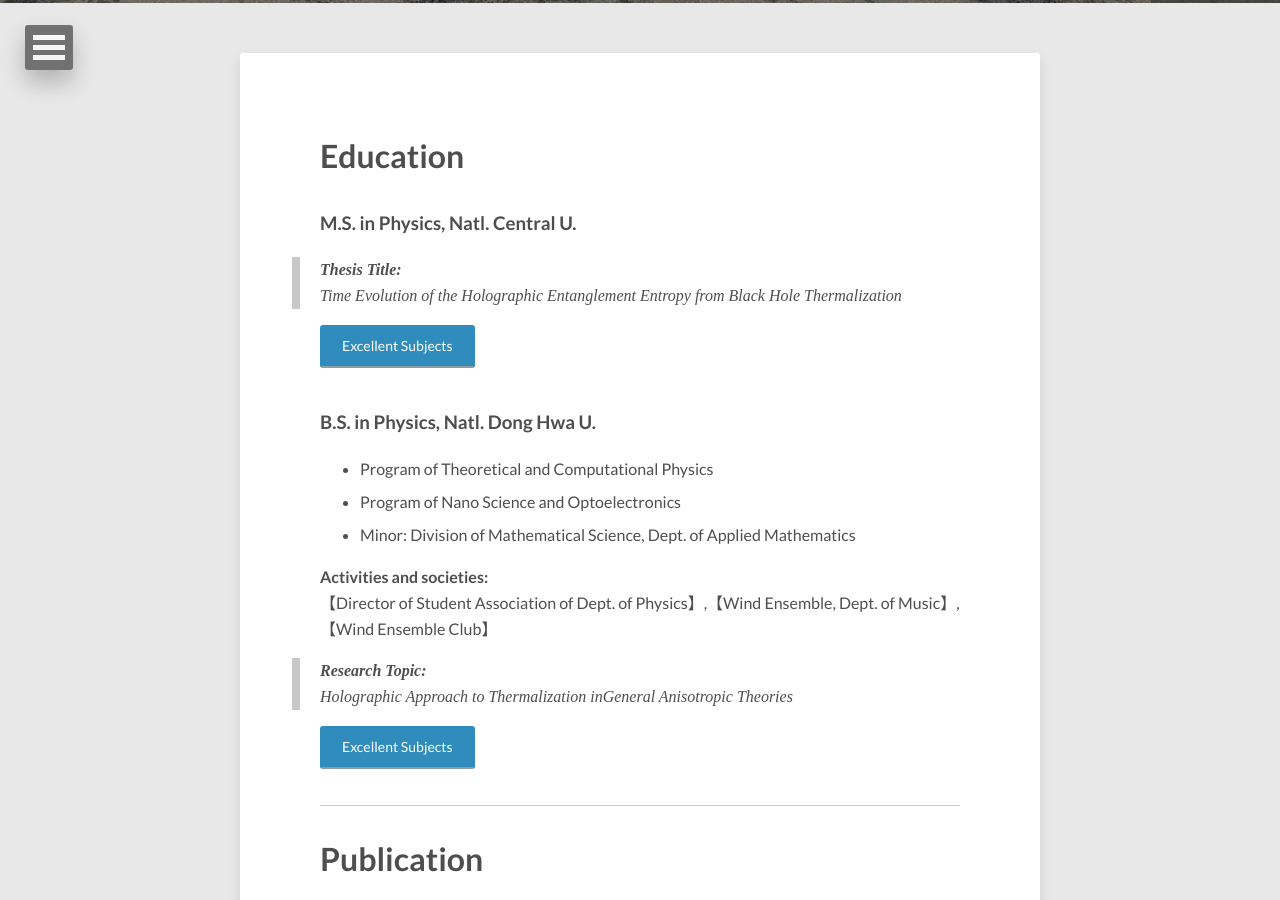
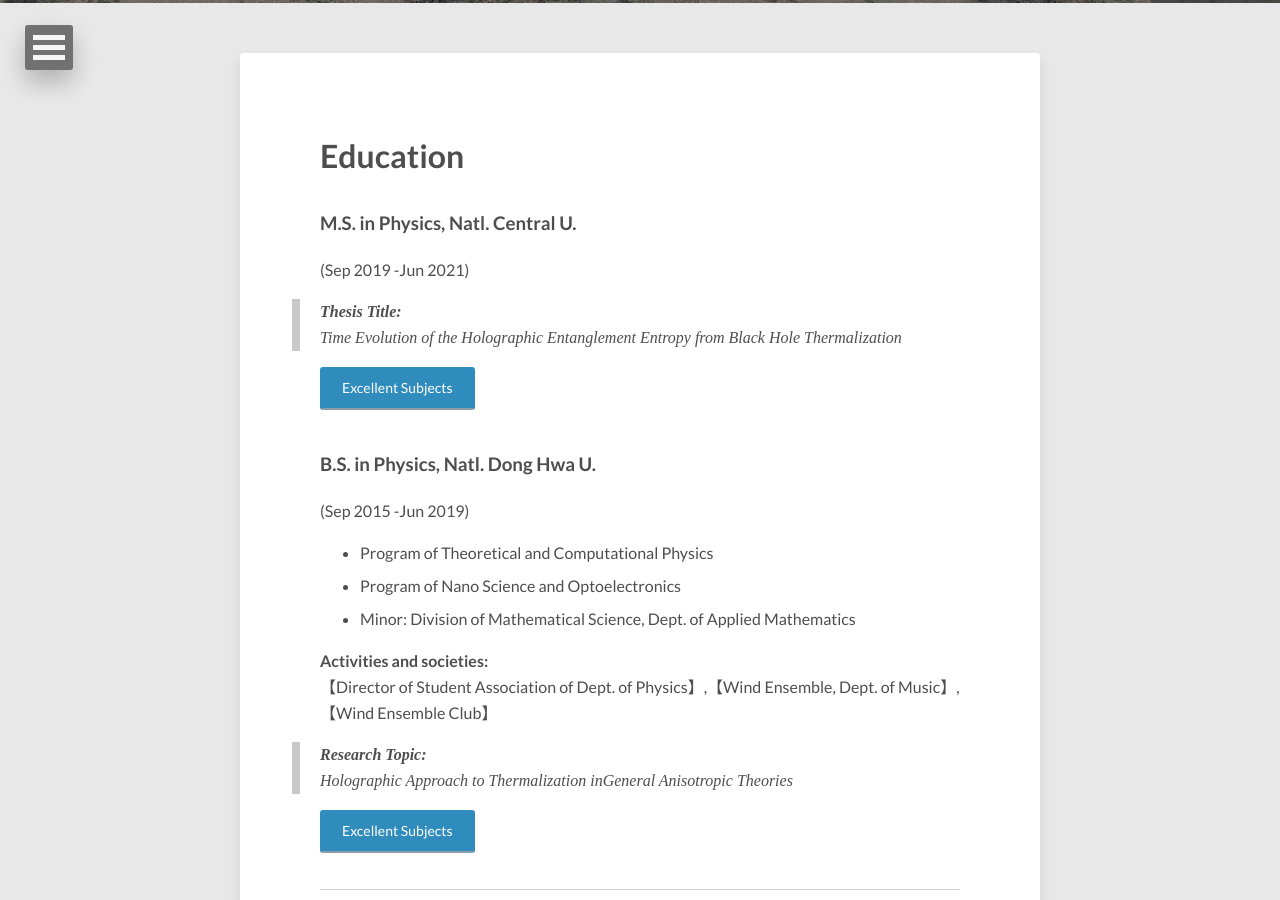
Before and after one commit to pochunsun/pochunsun.github.io, a Jekyll site: the page built from about/index.md, in a window 1280 px wide and 900 px high, scrolled down 397 px. Built offline with Jekyll 4.4.1, drawn with Linux system fonts in a browser that asks for light colours; nearby versions of some CDN libraries.

Commit message:
Update index.md

```diff
--- a/about/index.md
+++ b/about/index.md
@@ -9,7 +9,7 @@ modified: 2021-02-02
 ---
 # Education
 ### M.S. in Physics, [Natl. Central U](https://www.phy.ncu.edu.tw/en/%E9%A6%96%E9%A0%81-english/).
-
+(Sep 2019 -Jun 2021)<br>
 > **Thesis Title:** <br />
 *Time Evolution of the Holographic Entanglement Entropy from Black Hole Thermalization*
 
@@ -17,6 +17,7 @@ modified: 2021-02-02
 
 
 ### B.S. in Physics, [Natl. Dong Hwa U](https://phys.ndhu.edu.tw/).
+(Sep 2015 -Jun 2019)<br>
 - Program of Theoretical and Computational Physics
 - Program of Nano Science and Optoelectronics
 - Minor: Division of Mathematical Science, Dept. of Applied Mathematics
```
